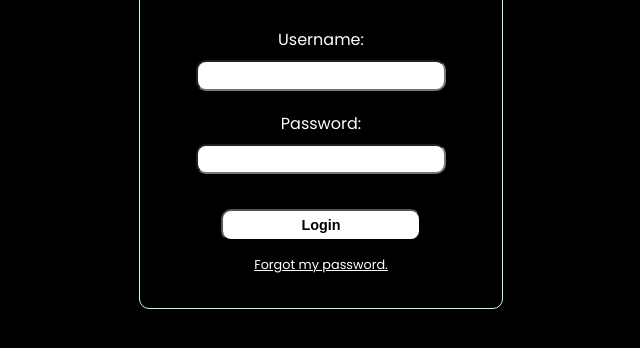
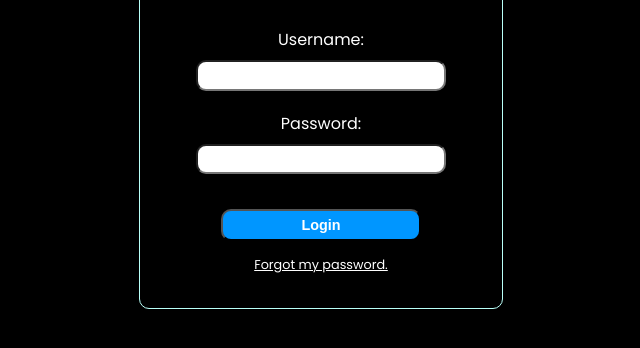
Before and after one commit to DanielTelesR/Login-Page, a plain HTML site: page index.html in a window 1280 px wide. Shown: the part 242-590 px from the top of the page, without its empty margins (319-959 px from the left). Drawn offline with Linux system fonts and the light colour scheme.

Commit message:
add changes

```diff
--- a/css/styles.css
+++ b/css/styles.css
@@ -30,6 +30,8 @@ img {
     padding: 5px;
     z-index: 1;
     transition: 3000ms;
+    cursor: pointer;
+
 }
 
 img:hover {
@@ -80,7 +82,8 @@ input {
     display: block;
     margin: 35px auto 10px;
     width: 200px;
-    background-color: #fff;
+    background-color: #0096FF;
+    color: #fff;
     padding: 3.5px 7px;
     font-size: 0.9rem;
     font-weight: bold;
@@ -89,7 +92,8 @@ input {
 }
 
 .form__btn:hover{
-    background-color: #0096FF;
+    background-color: #fff;
+    color: #0096FF;
     transition: 1000ms;
 }
 
```
